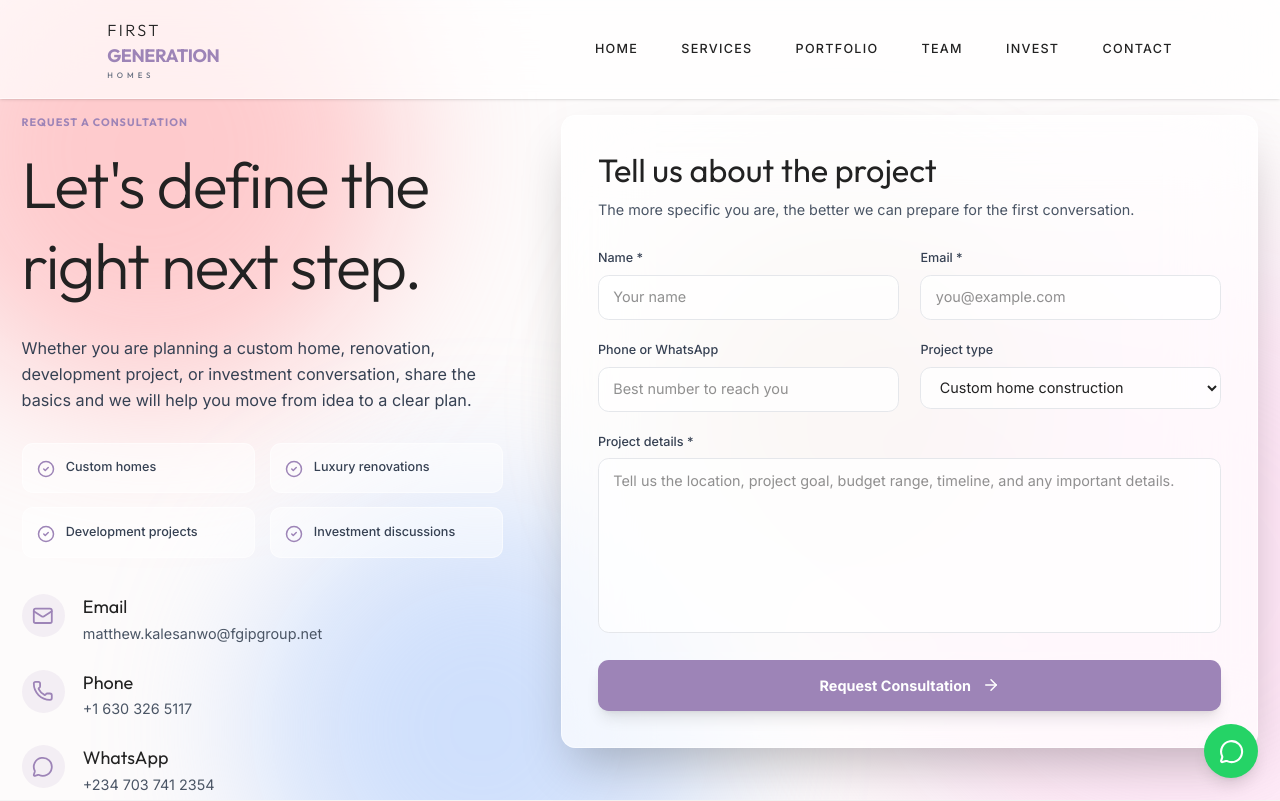
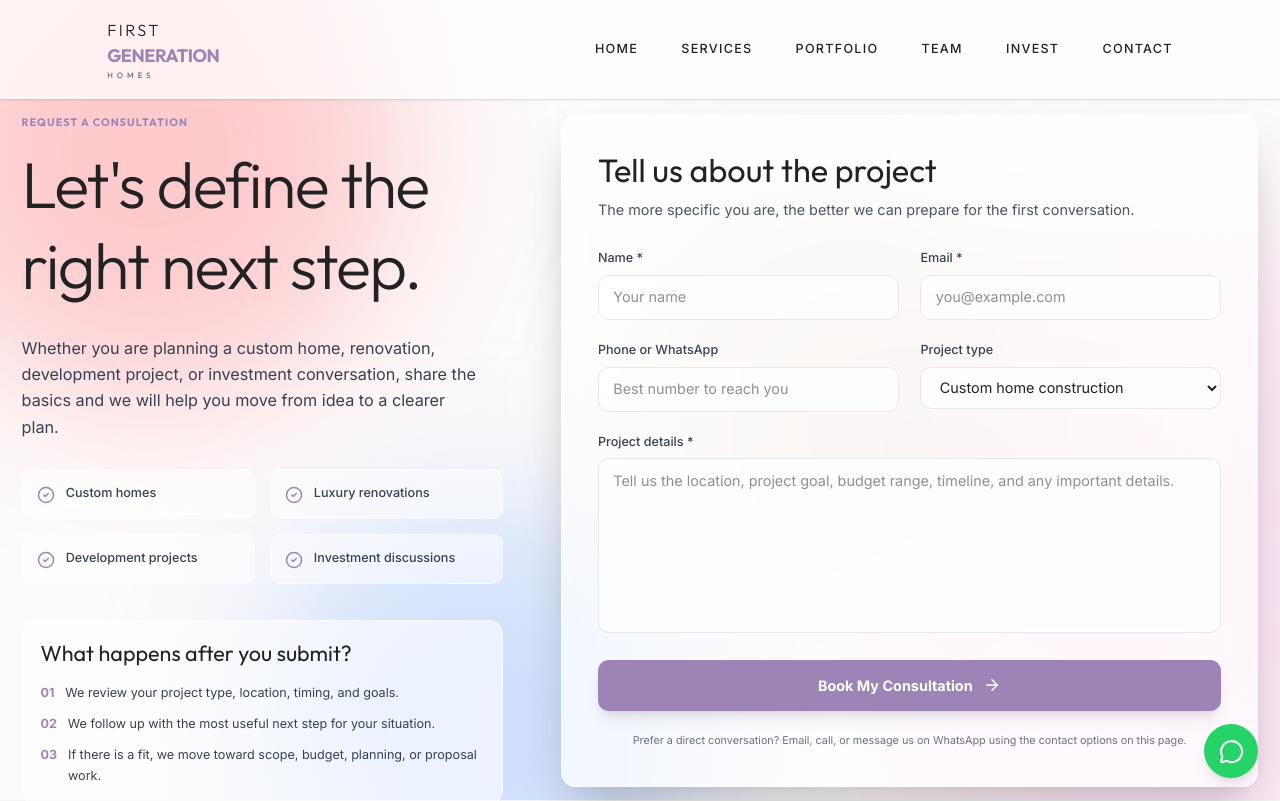
Before and after one commit to oxFleming/firstgencomplete, a React (Vite) app: page /contact in a window 1280 px wide. Shown: the top 801 px of the page. Built offline with nearby package versions, Linux system fonts and the light colour scheme.

Commit message:
align contact page with consultation flow

```diff
--- a/src/Contact.tsx
+++ b/src/Contact.tsx
@@ -8,6 +8,19 @@ const projectTypes = [
   'Real estate development',
   'Investment or partnership',
   'Planning and consultation'
+];
+
+const consultationTopics = [
+  'Custom homes',
+  'Luxury renovations',
+  'Development projects',
+  'Investment discussions'
+];
+
+const nextSteps = [
+  'We review your project type, location, timing, and goals.',
+  'We follow up with the most useful next step for your situation.',
+  'If there is a fit, we move toward scope, budget, planning, or proposal work.'
 ];
 
 export default function Contact() {
@@ -77,9 +90,9 @@ export default function Contact() {
         const result = await response.json();
 
         if (response.ok) {
-          setFormStatus('Request received. Our team will follow up shortly.');
+          setFormStatus('Request received. We will review the details and follow up with a practical next step.');
           setFormData({ name: '', email: '', phone: '', projectType: projectTypes[0], message: '' });
-          setTimeout(() => setFormStatus(''), 5000);
+          setTimeout(() => setFormStatus(''), 6000);
         } else {
           setFormStatus(result.error || 'Failed to send message.');
         }
@@ -97,21 +110,28 @@ export default function Contact() {
           <h3 className="text-brand-primary text-xs font-bold tracking-widest uppercase mb-4">REQUEST A CONSULTATION</h3>
           <h1 className="text-5xl md:text-7xl font-light mb-8 font-heading tracking-tight leading-tight">Let's define the right next step.</h1>
           <p className="text-lg text-gray-700 leading-relaxed mb-8 max-w-lg">
-            Whether you are planning a custom home, renovation, development project, or investment conversation, share the basics and we will help you move from idea to a clear plan.
+            Whether you are planning a custom home, renovation, development project, or investment conversation, share the basics and we will help you move from idea to a clearer plan.
           </p>
 
           <div className="grid grid-cols-1 sm:grid-cols-2 gap-4 mb-10">
-            {[
-              'Custom homes',
-              'Luxury renovations',
-              'Development projects',
-              'Investment discussions'
-            ].map((item) => (
+            {consultationTopics.map((item) => (
               <div key={item} className="flex items-start gap-3 text-sm text-gray-700 bg-white/50 border border-white/50 rounded-xl p-4">
                 <CheckCircle2 className="w-5 h-5 text-brand-primary shrink-0 mt-0.5" />
                 <span className="font-medium">{item}</span>
               </div>
             ))}
+          </div>
+
+          <div className="bg-white/60 border border-white/50 rounded-2xl p-5 mb-10">
+            <h2 className="font-heading text-2xl mb-4">What happens after you submit?</h2>
+            <div className="space-y-3">
+              {nextSteps.map((step, index) => (
+                <div key={step} className="flex gap-3 text-sm text-gray-700 leading-relaxed">
+                  <span className="text-brand-primary font-bold shrink-0">0{index + 1}</span>
+                  <span>{step}</span>
+                </div>
+              ))}
+            </div>
           </div>
 
           <div className="space-y-7">
@@ -242,8 +262,12 @@ export default function Contact() {
               type="submit"
               className="w-full bg-brand-primary text-white py-4 rounded-xl font-bold hover:bg-brand-dark transition-all shadow-lg flex items-center justify-center gap-3 group"
             >
-              Request Consultation <ArrowRight className="w-5 h-5 group-hover:translate-x-1 transition-transform" />
+              Book My Consultation <ArrowRight className="w-5 h-5 group-hover:translate-x-1 transition-transform" />
             </button>
+
+            <p className="text-xs text-gray-500 text-center leading-relaxed">
+              Prefer a direct conversation? Email, call, or message us on WhatsApp using the contact options on this page.
+            </p>
 
             {formStatus && (
               <p className={`text-center font-medium mt-4 ${formStatus.includes('received') ? 'text-green-600' : 'text-brand-primary'}`}>
```
